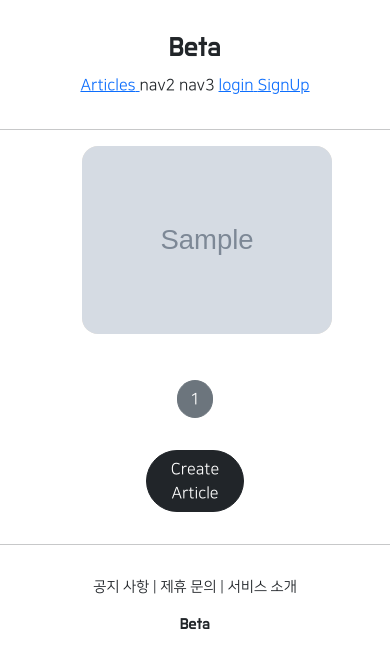
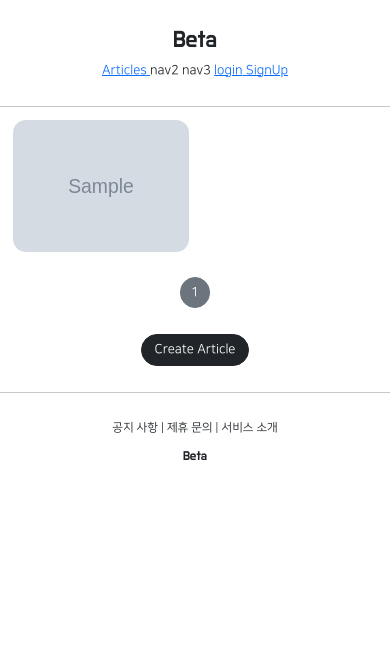
Before and after one commit to seardrag0n/pinterest-clone, a Django app: page /articles/list/ in a window 390 px wide. Shown: the top 668 px of the page. Run offline with Django 4.2, Linux system fonts and the light colour scheme; tables that the repository leaves empty hold one stand-in row (values such as "Sample post"); grey boxes marked "Sample" are stand-in pictures; some libraries are stand-ins or nearby versions.

Commit message:
update for mobile layout

```diff
--- a/articleapp/templates/articleapp/list.html
+++ b/articleapp/templates/articleapp/list.html
@@ -4,13 +4,22 @@
 {% block content %}
 
 <style>
+    .container {
+        padding: 0;
+        margin: 0, auto;
+    }
+
+
+    .container a {
+        width: 45%;
+        max-width 250px;
+    }
 
     .container div {
-      width: 250px;
-      background-color: antiquewhite;
       display: flex;
       justify-content: center;
       align-items: center;
+
       border-radius: 1rem;
     }
 
@@ -38,7 +47,7 @@
     {% include 'snippets/pagination.html' with page_obj=page_obj %}
 
     <div style="text-align:center">
-      <a href="{% url 'articleapp:create' %}" class ="btn btn-dark rounded-pill col-3 mt-3 mb-3">
+      <a href="{% url 'articleapp:create' %}" class ="btn btn-dark rounded-pill mt-3 mb-3 px-3">
         Create Article
       </a>
     </div>
--- a/beta/settings.py
+++ b/beta/settings.py
@@ -41,7 +41,7 @@ SECRET_KEY = env('SECRET_KEY')
 # SECURITY WARNING: don't run with debug turned on in production!
 DEBUG = True
 
-ALLOWED_HOSTS = []
+ALLOWED_HOSTS = ['*']
 
 
 # Application definition
--- a/static/base.css
+++ b/static/base.css
@@ -15,3 +15,11 @@
     text-align:center;
     margin: 2rem 0;
 }
+
+@media screen and (max-width:500px){
+    html {
+        font-size: 13px;
+    }
+
+
+}
--- a/static/js/magicgrid.js
+++ b/static/js/magicgrid.js
@@ -288,7 +288,7 @@ MagicGrid.prototype.listen = function listen () {
 let magicGrid = new MagicGrid({
   container: '.container',
   animate: true,
-  gutter: 30,
+  gutter: 12,
   static: true,
   useMin: true
 });
--- a/templates/head.html
+++ b/templates/head.html
@@ -2,6 +2,7 @@
 
 <head>
     <meta charset="UTF-8">
+    <meta name="viewport" content="width=device-width, initial-scale=1, shrink-to-fit=no">
     <title>Beta</title>
 
     <!-- BOOTSTRAP LINK   -->
```
